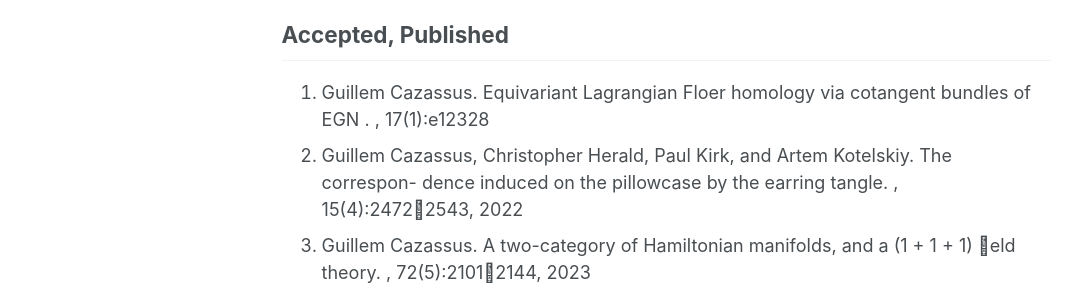
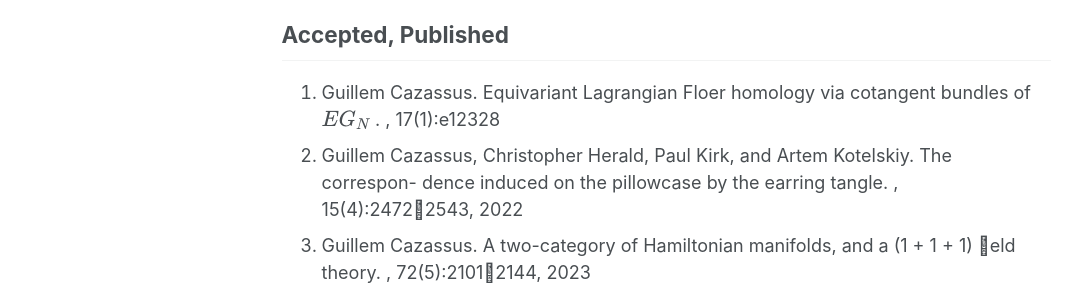
Before and after one commit to guillemcazassus/guillemcazassus, a Jekyll site: the page built from _pages/about.md, in a window 1280 px wide and 900 px high. Shown: the part 437-736 px from the top of the window, without its empty margins (0-1079 px from the left). Built offline with Jekyll 4.4.1, drawn with Linux system fonts in a browser that asks for light colours; a script bundle is joined from its source files by our own code; library files that are not in the unit come from our copies.

Commit message:
Update about.md

```diff
--- a/_pages/about.md
+++ b/_pages/about.md
@@ -20,7 +20,7 @@ Preprints
 
 Accepted, Published
 ---
-1. Guillem Cazassus. Equivariant Lagrangian Floer homology via cotangent bundles of EGN .
+1. Guillem Cazassus. Equivariant Lagrangian Floer homology via cotangent bundles of $$EG_N$$ .
 , 17(1):e12328
 1. Guillem Cazassus, Christopher Herald, Paul Kirk, and Artem Kotelskiy. The correspon-
 dence induced on the pillowcase by the earring tangle.
```
